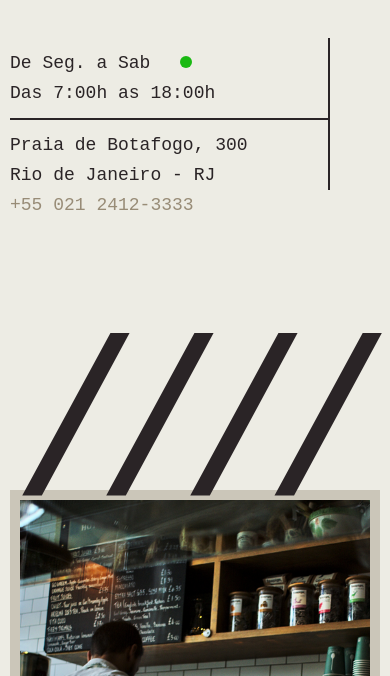
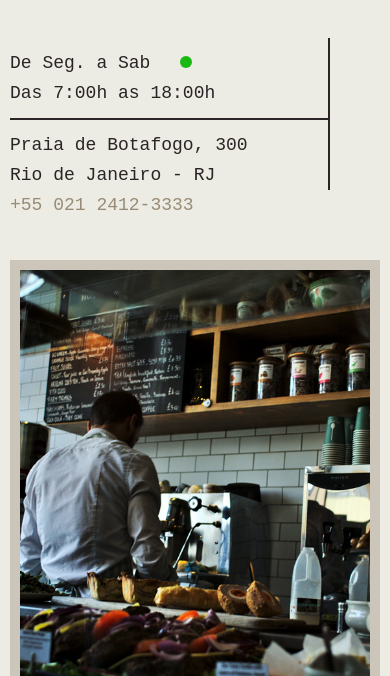
Before and after one commit to ocesar9/CSS-com-SASS, a plain HTML site: page lescone/index.html in a window 390 px wide. Shown: the part 168-844 px from the top of the page. Drawn offline with Linux system fonts and the light colour scheme; a web font is replaced by a local one.

Commit message:
Lescone Mobile Fix

```diff
--- a/lescone/scss/_intro.scss
+++ b/lescone/scss/_intro.scss
@@ -39,6 +39,11 @@
       letter-spacing: -70px;
     }
   }
+  @include d(s){
+    &::after {
+      display: none;
+    }
+  }
 }
 
 .aberto {
```
Also changed, not shown: lescone/css/style.css, 1 other file.
